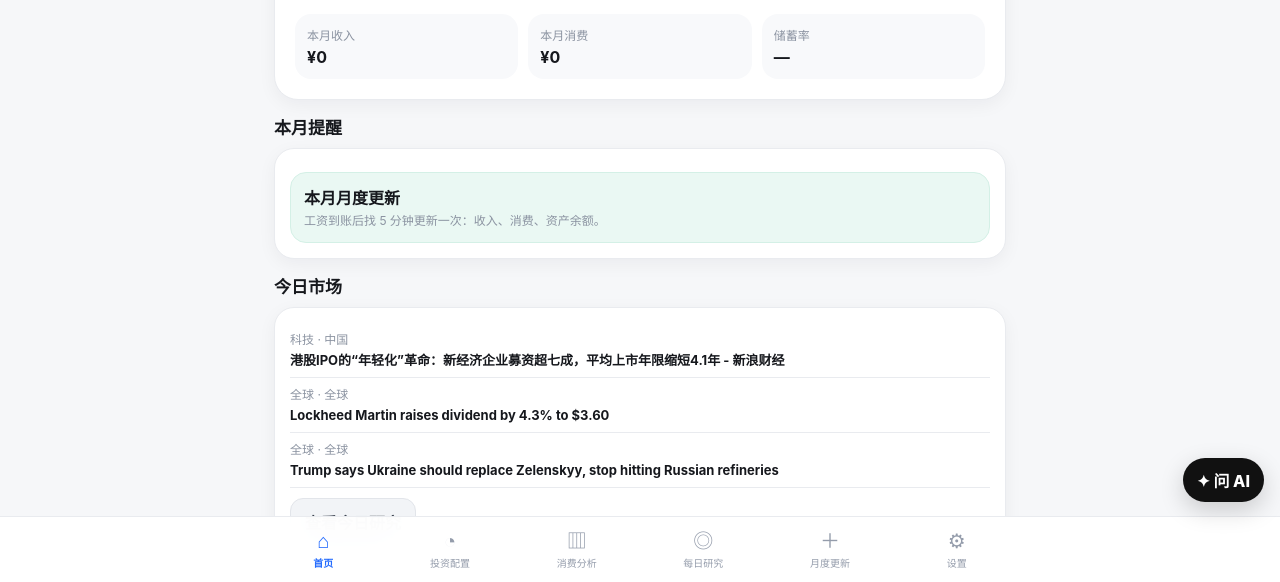
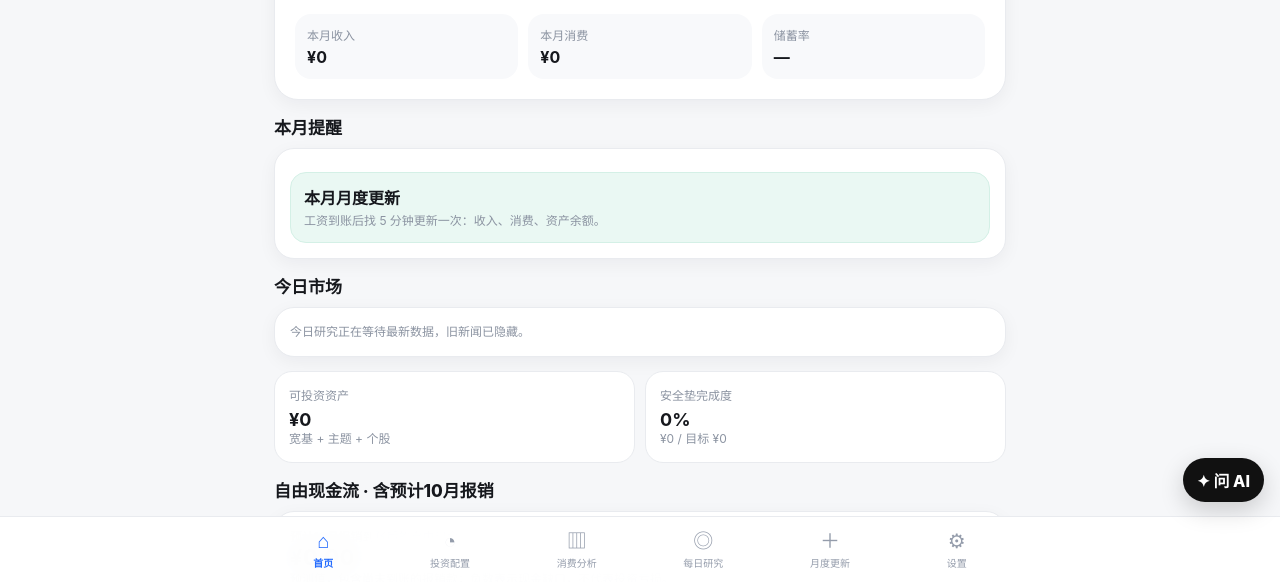
Before and after one commit to xiaonan0882-arch/asset-note-app, a plain HTML site: page index.html in a window 1280 px wide. Shown: the part 216-798 px from the top of the page. Drawn offline with Linux system fonts and the light colour scheme.

Commit message:
Prevent stale headlines from appearing as today's research

```diff
--- a/index.html
+++ b/index.html
@@ -875,7 +875,24 @@ async function loadMarketBrief(force=false){
  try{
   const res=await fetch('./data/daily-brief.json?t='+(force?Date.now():Math.floor(Date.now()/3600000)),{cache:'no-store'});
   if(!res.ok)throw new Error('HTTP '+res.status);
-  marketBrief=await res.json();renderResearch();renderOfficialData();renderHomeResearch();
+  marketBrief=await res.json();
+  // Never display old headlines as today's market research.
+  const now=Date.now(),maxAge=36*60*60*1000;
+  marketBrief.items=(Array.isArray(marketBrief.items)?marketBrief.items:[]).filter(x=>{
+    const ts=Date.parse(x.publishedAt||'');
+    return Number.isFinite(ts)&&ts<=now&&now-ts<=maxAge;
+  });
+  renderResearch();renderOfficialData();renderHomeResearch();
+  const updated=Date.parse(marketBrief.asOf||'');
+  const stale=!Number.isFinite(updated)||now-updated>24*60*60*1000;
+  const status=document.getElementById('researchAsOf');
+  if(status&&(stale||!marketBrief.items.length)){
+    status.textContent=(stale?'新闻数据尚未更新；':'当前没有最近36小时内可核实的新闻；')+
+      '最近抓取：'+(Number.isFinite(updated)?new Date(updated).toLocaleString('zh-CN'):'未知')+
+      '。请稍后刷新。';
+  }
+  if(stale){const homeStatus=document.getElementById('homeResearch');if(homeStatus&&!marketBrief.items.length)homeStatus.innerHTML='<div class="mini">今日研究正在等待最新数据，旧新闻已隐藏。</div>';}
+
  }catch(e){
   if(home)home.innerHTML='<div class="notice warn"><b>今日热点暂时没有刷新成功</b><div class="mini">你的财务数据不受影响。稍后点“每日研究 → 刷新”即可。</div></div>';
   const list=document.getElementById('researchList');if(list)list.innerHTML='<div class="empty">公开市场数据暂时不可用。</div>';
```
